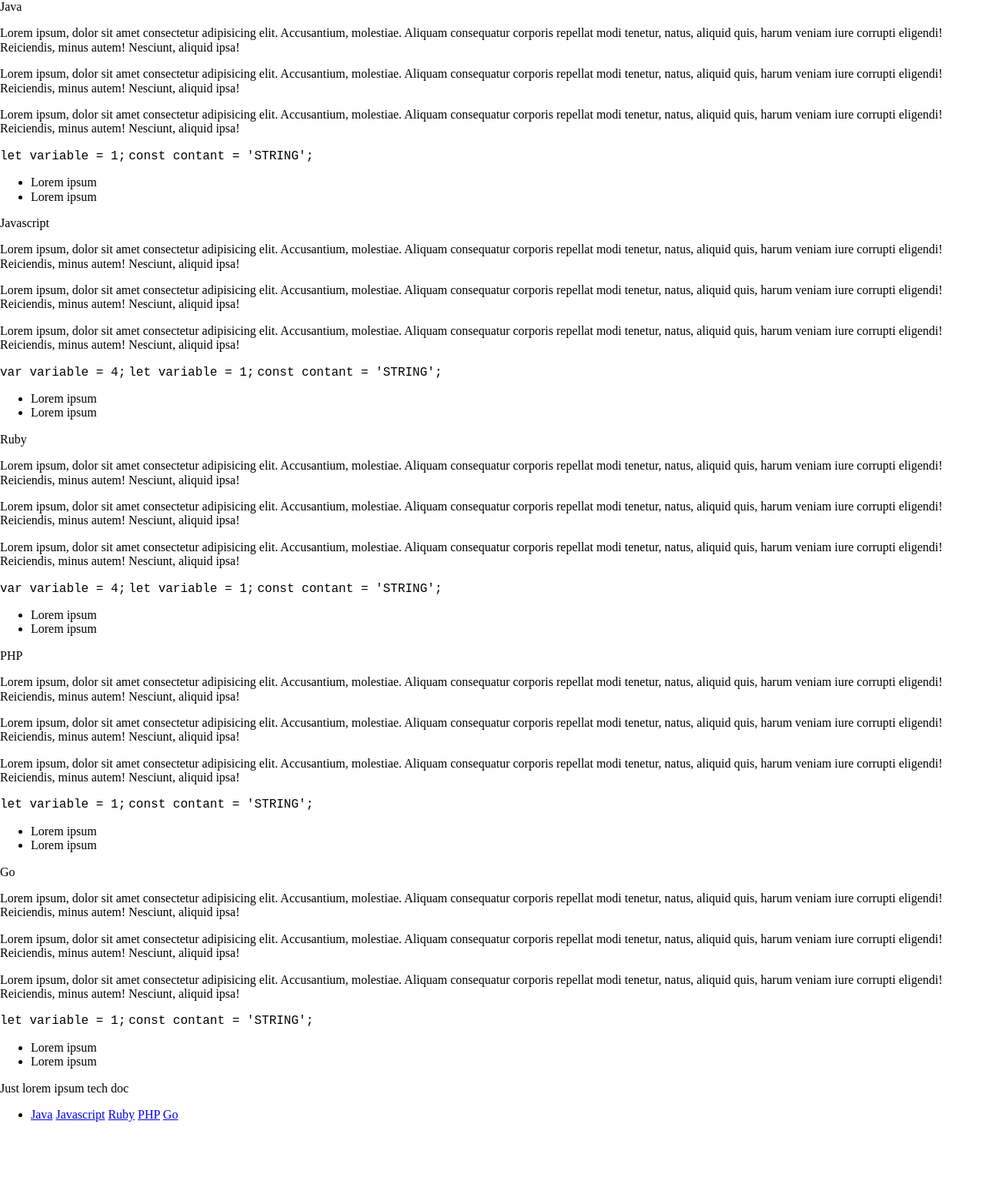
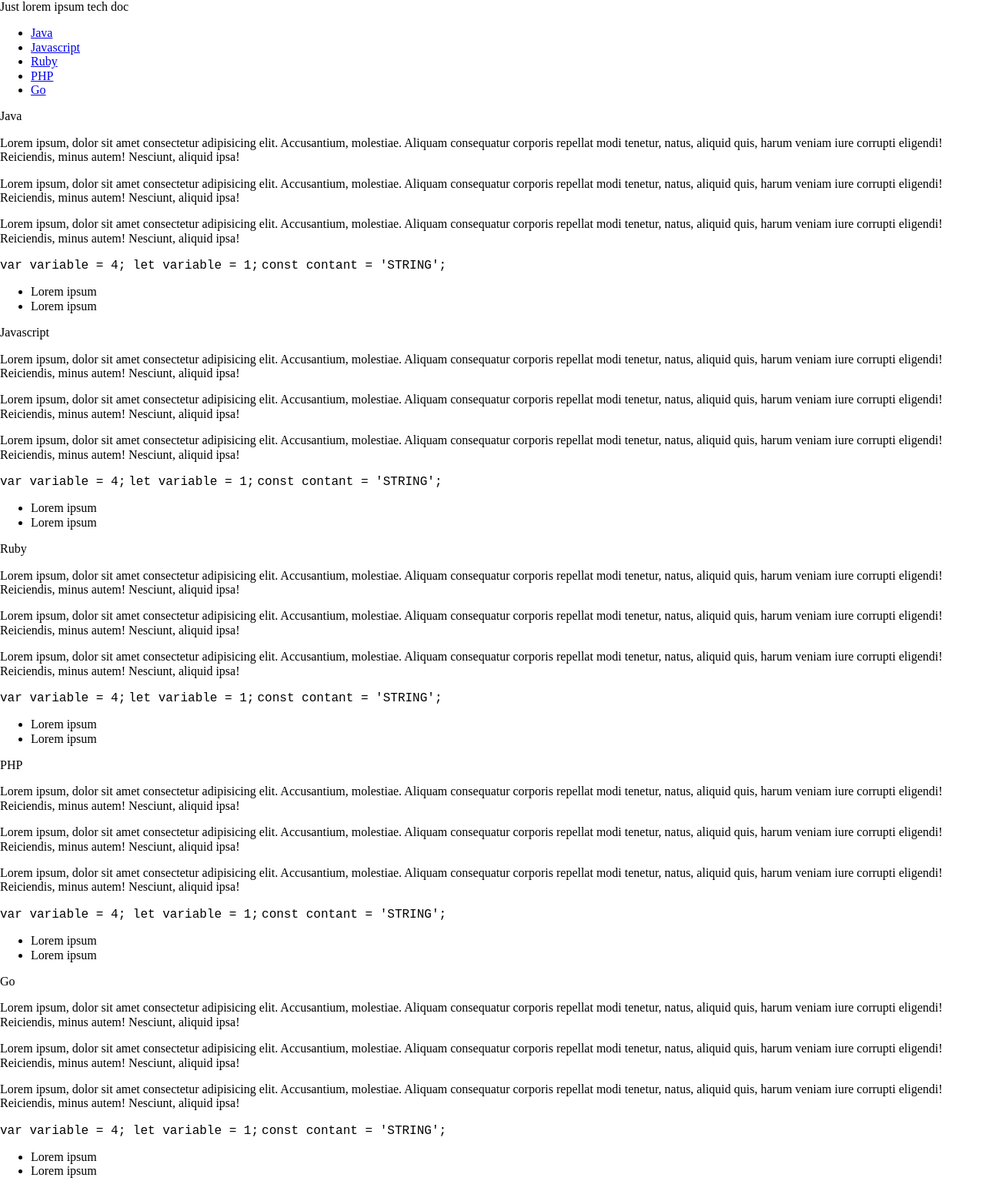
Before and after one commit to szib/fcc-tech-doc, a plain HTML site: page index.html in a window 1280 px wide. Shown: the whole page at 77% size. Before the commit the page ends 1473 px from the top, so only its background shows below. Drawn offline with Linux system fonts and the light colour scheme.

Commit message:
Fix content

```diff
--- a/index.html
+++ b/index.html
@@ -9,6 +9,17 @@
     <title>Techinal documentation page</title>
   </head>
   <body>
+    <nav id="navbar">
+      <header>Just lorem ipsum tech doc</header>
+      <ul>
+        <li><a href="#Java" class="nav-link">Java</a></li>
+        <li><a href="#Javascript" class="nav-link">Javascript</a></li>
+        <li><a href="#Ruby" class="nav-link">Ruby</a></li>
+        <li><a href="#PHP" class="nav-link">PHP</a></li>
+        <li><a href="#Go" class="nav-link">Go</a></li>
+      </ul>
+    </nav>
+
     <main id="main-doc">
       <section id="Java" class="main-section">
         <header>Java</header>
@@ -30,7 +41,7 @@
           aliquid quis, harum veniam iure corrupti eligendi! Reiciendis, minus
           autem! Nesciunt, aliquid ipsa!
         </p>
-        <codevar variable = 4; </code>
+        <code>var variable = 4; </code>
         <code>let variable = 1;</code>
         <code>const contant = 'STRING';</code>
         <ul>
@@ -114,7 +125,7 @@
           aliquid quis, harum veniam iure corrupti eligendi! Reiciendis, minus
           autem! Nesciunt, aliquid ipsa!
         </p>
-        <codevar variable = 4; </code>
+        <code>var variable = 4; </code>
         <code>let variable = 1;</code>
         <code>const contant = 'STRING';</code>
         <ul>
@@ -142,7 +153,7 @@
           aliquid quis, harum veniam iure corrupti eligendi! Reiciendis, minus
           autem! Nesciunt, aliquid ipsa!
         </p>
-        <codevar variable = 4; </code>
+        <code>var variable = 4; </code>
         <code>let variable = 1;</code>
         <code>const contant = 'STRING';</code>
         <ul>
@@ -152,19 +163,6 @@
       </section>
     </main>
 
-    <nav id="navbar">
-      <header>Just lorem ipsum tech doc</header>
-      <ul>
-        <li>
-          <a href="#Java" class="nav-link">Java</a>
-          <a href="#Javascript" class="nav-link">Javascript</a>
-          <a href="#Ruby" class="nav-link">Ruby</a>
-          <a href="#PHP" class="nav-link">PHP</a>
-          <a href="#Go" class="nav-link">Go</a>
-        </li>
-      </ul>
-    </nav>
-
     <script src="https://cdn.freecodecamp.org/testable-projects-fcc/v1/bundle.js"></script>
   </body>
 </html>
```
